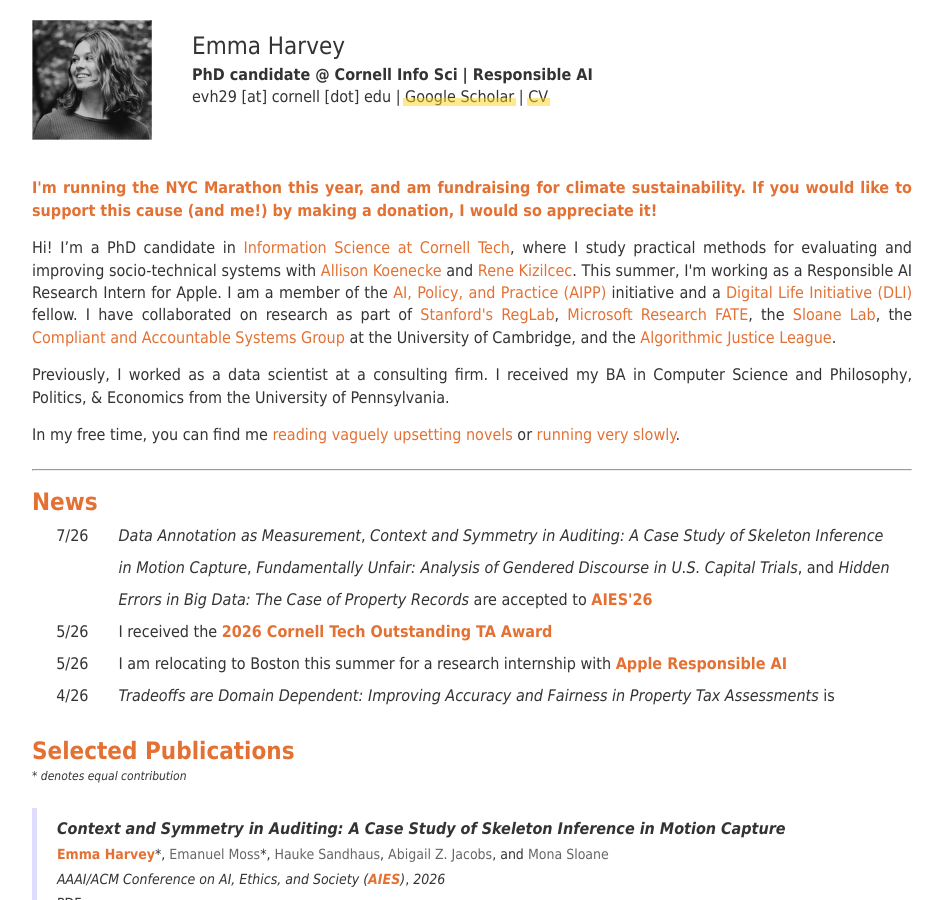
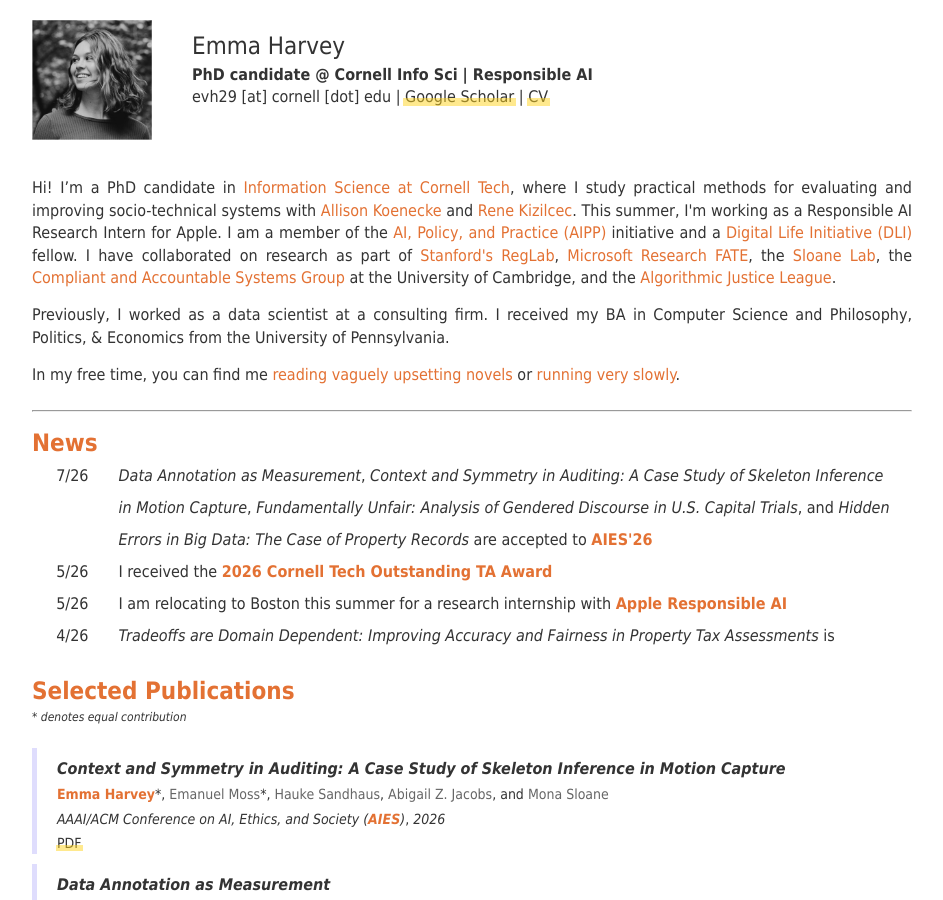
Before and after one commit to emmaharv/emmaharv.github.io, a Jekyll site: the page built from index.html, in a window 1280 px wide and 900 px high. Shown: the whole window, without its empty margins (168-1111 px from the left). Built offline with Jekyll 4.4.1, drawn with Linux system fonts in a browser that asks for light colours; nearby versions of some CDN libraries.

Commit message:
remove fundraiser info

```diff
--- a/index.html
+++ b/index.html
@@ -196,8 +196,6 @@ evh29 [at] cornell [dot] edu  | <a target="_blank" href="https://scholar.google.
 <div style="text-align: justify;clear: both;" >
 
       <br>
-      <p><b><a href="https://fundraisers.nyrr.org/emma-harvey">I'm running the NYC Marathon this year, and am fundraising for climate sustainability. If you would like to support this cause (and me!) by making a donation, I would so appreciate it!</a></b></p>
-
       <p>Hi! I’m a PhD candidate in <a href="https://infosci.cornell.edu/phd/">Information Science at Cornell Tech</a>, where I study practical methods for evaluating and improving socio-technical systems with <a href="https://koenecke.infosci.cornell.edu/">Allison Koenecke</a> and <a href="https://rene.kizilcec.com/">Rene Kizilcec</a>. This summer, I'm working as a Responsible AI Research Intern for Apple. I am a member of the <a href="https://aipp.cis.cornell.edu/">AI, Policy, and Practice (AIPP)</a> initiative and a <a href="https://dli.tech.cornell.edu/">Digital Life Initiative (DLI)</a> fellow. I have collaborated on research as part of <a href="https://reglab.stanford.edu/">Stanford's RegLab</a>, <a href="https://www.microsoft.com/en-us/research/theme/fate/">Microsoft Research FATE</a>, the <a href="https://www.monasloane.org/sloane-lab">Sloane Lab</a>, the <a href="https://www.compacctsys.net/">Compliant and Accountable Systems Group</a> at the University of Cambridge, and the <a href="https://www.ajl.org/">Algorithmic Justice League</a>.</p>
 
       <p>Previously, I worked as a data scientist at a consulting firm. I received my BA in Computer Science and Philosophy, Politics, & Economics from the University of Pennsylvania.</p>
```
